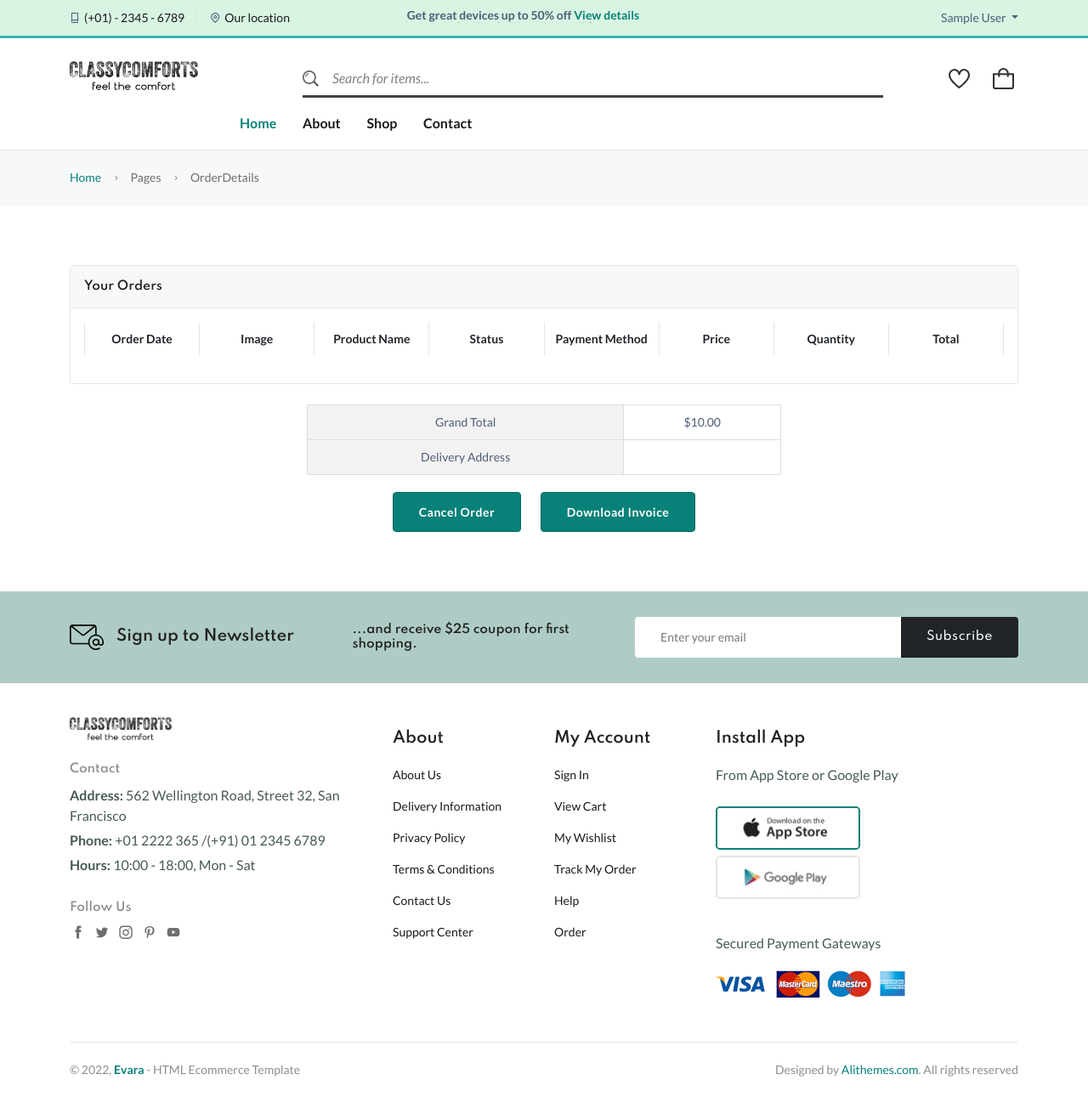
After one commit to KevinBiju2310/ClassyComforts, a Node server app: page /user/orderdetails/600000000000000000000001 in a window 1280 px wide. The commit adds this page. Shown: the whole page at 85% size. Run offline with Node 20, Linux system fonts and the light colour scheme; a user stored in the database is signed in; tables that the repository leaves empty hold one stand-in row (values such as "Sample post"); lists and menus that the app fills with data are empty; some libraries are stand-ins or nearby versions.

Commit message:
added orderdetails page

```diff
--- a/controller/orderController.js
+++ b/controller/orderController.js
@@ -2,6 +2,7 @@ const Product = require('../modal/productModel');
 const Cart = require('../modal/cartModel');
 const Address = require('../modal/addressModel');
 const Order = require('../modal/orderModel');
+const mongoose = require('mongoose');
 
 const checkedProducts = [];
 
@@ -135,8 +136,6 @@ exports.orderGet = async (req, res) => {
 }
 
 
-
-
 exports.orderPlaced = async (req, res) => {
     try {
         if (!req.session.user) {
@@ -145,6 +144,8 @@ exports.orderPlaced = async (req, res) => {
 
         const userId = req.session.user._id;
         const addressId = req.body.selected_shipping_address;
+        const totalValue = parseFloat(req.body.total);
+        console.log(totalValue)
 
         const cart = await Cart.findOne({ userId });
 
@@ -166,7 +167,8 @@ exports.orderPlaced = async (req, res) => {
                 quantity: item.quantity
             })),
             address: address,
-            paymentMethod: 'cod'
+            paymentMethod: 'cod',
+            totalAmount: totalValue
         });
         await order.save();
 
@@ -192,3 +194,25 @@ exports.orderPlaced = async (req, res) => {
         res.status(500).send('Error occurred while placing the order');
     }
 }
+
+
+exports.orderDetails = async (req, res) => {
+    try {
+        const orderId = req.params.id;
+
+        if (!mongoose.Types.ObjectId.isValid(orderId)) {
+            return res.status(400).send('Invalid order ID');
+        }
+
+        const order = await Order.findById(orderId).populate('products.productId')
+
+        if (!order) {
+            return res.status(404).send('Order not found');
+        }
+
+        res.render('orderdetails', { order });
+    } catch (err) {
+        console.log("Error fetching order details: ", err);
+        res.status(500).send('Internal server error');
+    }
+};
--- a/modal/orderModel.js
+++ b/modal/orderModel.js
@@ -65,6 +65,14 @@ const orderSchema = new mongoose.Schema({
         default: 'pending',
         required: true
     },
+    totalAmount: {
+        type: Number,
+        required: true,
+    },
+    cancelReason: {
+        type: String,
+        default: ''
+    }
 },
     {
         timestamps: true
--- /dev/null
+++ b/views/user/orderdetails.ejs
@@ -0,0 +1,154 @@
+<%- include("../layouts/userHeader") %>
+
+    <style>
+        .table td,
+        .table th {
+            text-align: center;
+            vertical-align: middle;
+            width: 12.5%;
+        }
+
+        .delivery-table {
+            width: 50%;
+            /* Adjust the width as needed */
+            margin: 0 auto;
+            /* Center the table horizontally */
+            border-collapse: collapse;
+            border: 1px solid #ddd;
+        }
+
+        .delivery-table th,
+        .delivery-table td {
+            border: 1px solid #ddd;
+            padding: 8px;
+            text-align: center;
+            /* Center the content horizontally */
+        }
+
+        .delivery-table th {
+            background-color: #f2f2f2;
+        }
+
+        .button-container {
+            text-align: center;
+            margin-top: 20px;
+        }
+
+        .button-container button {
+            margin: 0 10px;
+        }
+    </style>
+
+    <main class="main">
+        <div class="page-header breadcrumb-wrap">
+            <div class="container">
+                <div class="breadcrumb">
+                    <a href="index.html" rel="nofollow">Home</a>
+                    <span></span> Pages
+                    <span></span> orderDetails
+                </div>
+            </div>
+        </div>
+        <section class="pt-70 pb-70">
+            <div class="container">
+                <div class="row">
+                    <div class="col-lg-12 m-auto"> <!-- Adjusted the column width -->
+                        <div class="row">
+                            <div class="col-md-12"> <!-- Adjusted the column width -->
+                                <div class="tab-content dashboard-content">
+                                    <div class="card">
+                                        <div class="card-header">
+                                            <h5 class="mb-0">Your Orders</h5>
+                                        </div>
+                                        <div class="card-body">
+                                            <div class="table-responsive">
+                                                <table class="table table-bordered table-striped ">
+                                                    <thead>
+                                                        <tr>
+                                                            <th>Order Date</th>
+                                                            <th>Image</th>
+                                                            <th>Product Name</th>
+                                                            <th>Status</th>
+                                                            <th>Payment Method</th>
+                                                            <th>Price</th>
+                                                            <th>Quantity</th>
+                                                            <th>Total</th>
+
+                                                        </tr>
+                                                    </thead>
+                                                    <tbody>
+                                                        <% order.products.forEach(product=> { %>
+                                                            <tr>
+                                                                <td>
+                                                                    <%= order.createdAt.toDateString() %>
+                                                                </td>
+                                                                <td><img src="/uploads/<%= product.productId.productImages[0] %>"
+                                                                        alt="<%= product.productId.productname %>"
+                                                                        style="max-width: 100px;"></td>
+                                                                <td>
+                                                                    <%= product.productId.productname %>
+                                                                </td>
+                                                                <td>
+                                                                    <%= order.orderStatus %>
+                                                                </td>
+                                                                <td>
+                                                                    <%= order.paymentMethod %>
+                                                                </td>
+                                                                <td>$<%= product.productId.price.toFixed(2) %>
+                                                                </td>
+                                                                <td>
+                                                                    <%= product.quantity %>
+                                                                </td>
+                                                                <td>$<%= (product.productId.price *
+                                                                        product.quantity).toFixed(2) %>
+                                                                </td>
+
+                                                            </tr>
+                                                            <% }); %>
+                                                    </tbody>
+                                                </table>
+                                            </div>
+                                        </div>
+                                    </div>
+                                    <div class="mt-4">
+
+                                        <table class="delivery-table">
+                                            <tbody>
+                                                <tr>
+                                                    <th>Grand Total</th>
+                                                    <td>$<%= order.totalAmount.toFixed(2) %>
+                                                    </td>
+                                                </tr>
+                                                <tr>
+                                                    <th>Delivery Address</th>
+                                                    <td>
+                                                        <% order.address.forEach(addr=> { %>
+                                                            <address>
+                                                                <%= addr.name %><br>
+                                                                    <%= addr.address %><br>
+                                                                        <%= addr.city %>, <%= addr.state %>
+                                                                                <%= addr.pincode %><br>
+                                                                                    <%= addr.district %>
+                                                            </address>
+                                                            <% }); %>
+                                                    </td>
+                                                </tr>
+                                            </tbody>
+                                        </table>
+                                    </div>
+                                    <div class="button-container">
+                                        <button id="cancelOrderBtn" class="btn btn-danger">Cancel Order</button>
+                                        <button id="downloadInvoiceBtn" class="btn btn-primary">Download
+                                            Invoice</button>
+                                    </div>
+                                </div>
+                            </div>
+                        </div>
+                    </div>
+                </div>
+            </div>
+        </section>
+    </main>
+
+
+    <%- include("../layouts/userFooter") %>
```
Also changed, not shown: controller/userProfileController.js (+5 -7 lines), routes/userRoute.js (+7 -2 lines), views/user/accountdetails.ejs (+48 -14 lines), views/user/checkout.ejs (+5 -2 lines).
